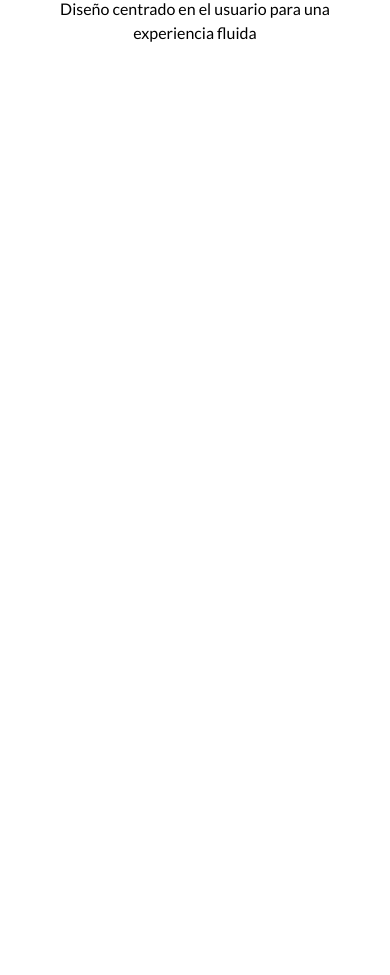
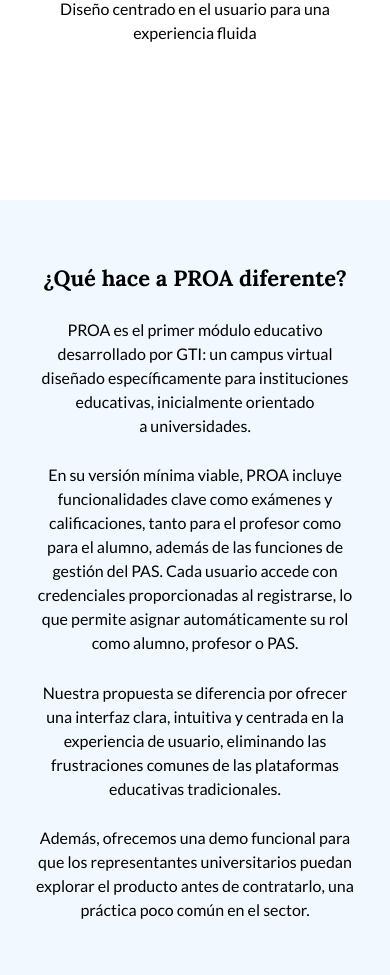
Before and after one commit to RebecaMAy/PROA05, a PHP site: page /app-gti/pagProducto.php in a window 390 px wide. Shown: the part 1789-2764 px from the top of the page. Before the commit the page ends 1831 px from the top, so only its background shows below. Run offline with PHP 8.4, Linux system fonts and the light colour scheme.

Commit message:
chore: Tercera sección completada.

```diff
--- a/src/app-gti/css/pagProducto.css
+++ b/src/app-gti/css/pagProducto.css
@@ -112,3 +112,72 @@
     }
 }
 /*endregion*/
+
+/* region --- Tercera sección: ¿Qué hace a PROA diferente? --- */
+.seccion-diferenciadora {
+    background-color: rgba(159, 204, 255, 0.15); /* #9FCCFF al 15% */
+    padding: 6em 3em;
+    color: var(--color-textos);
+}
+
+.contenedor-diferenciador {
+    display: flex;
+    gap: 3em;
+    max-width: 1300px;
+    margin: 0 auto;
+    flex-wrap: wrap;
+}
+
+.texto-diferenciador {
+    flex: 1 1 500px;
+}
+
+.texto-diferenciador p {
+    margin-top: 1.6em;
+}
+
+.imagen-diferenciador {
+    flex: 1 1 300px;
+    max-width: 500px;
+    display: flex;
+    align-items: flex-start;
+    margin-top: 5.5em;
+}
+
+.imagen-diferenciador img {
+    width: 100%;
+    height: auto;
+}
+
+@media (max-width: 1200px) {
+    .imagen-diferenciador {
+        display: flex;
+        align-items: center;
+        margin-top: 4.5em;
+    }
+}
+
+@media (max-width: 1100px) {
+    .contenedor-diferenciador {
+        flex-direction: column;
+        text-align: center;
+        align-items: center;
+    }
+
+    .imagen-diferenciador {
+        display: flex;
+        align-items: center;
+        justify-content: center;
+        margin-top: 2.5em;
+    }
+}
+
+@media (max-width: 480px) {
+    .contenedor-diferenciador {
+        gap: 0.7em;
+    }
+    .seccion-diferenciadora {
+        padding: 4em 2em;
+    }
+}
+/*endregion*/
--- a/src/app-gti/pagProducto.php
+++ b/src/app-gti/pagProducto.php
@@ -62,6 +62,29 @@ include $logueado ? 'includes/headerLogueado.inc' : 'includes/headerNoLogueado.i
     </div>
 </section>
 
+<!-- Tercera sección -->
+<section class="seccion-diferenciadora">
+    <div class="contenedor-diferenciador">
+        <div class="texto-diferenciador">
+            <h2>¿Qué hace a PROA diferente?</h2>
+            <p class="parrafo-secundario">
+                PROA es el primer módulo educativo desarrollado por GTI: un campus virtual diseñado específicamente para instituciones educativas, inicialmente orientado a universidades.
+            </p>
+            <p class="parrafo-secundario">
+                En su versión mínima viable, PROA incluye funcionalidades clave como exámenes y calificaciones, tanto para el profesor como para el alumno, además de las funciones de gestión del PAS. Cada usuario accede con credenciales proporcionadas al registrarse, lo que permite asignar automáticamente su rol como alumno, profesor o PAS.
+            </p>
+            <p class="parrafo-secundario">
+                Nuestra propuesta se diferencia por ofrecer una interfaz clara, intuitiva y centrada en la experiencia de usuario, eliminando las frustraciones comunes de las plataformas educativas tradicionales.
+            </p>
+            <p class="parrafo-secundario">
+                Además, ofrecemos una demo funcional para que los representantes universitarios puedan explorar el producto antes de contratarlo, una práctica poco común en el sector.
+            </p>
+        </div>
+        <div class="imagen-diferenciador">
+            <img src="img/pcFondoPROA.svg" alt="Vista de PROA en PC">
+        </div>
+    </div>
+</section>
 
 </body>
 </html>
```
Also changed, not shown: src/app-gti/img/pcFondoPROA.svg (added).
